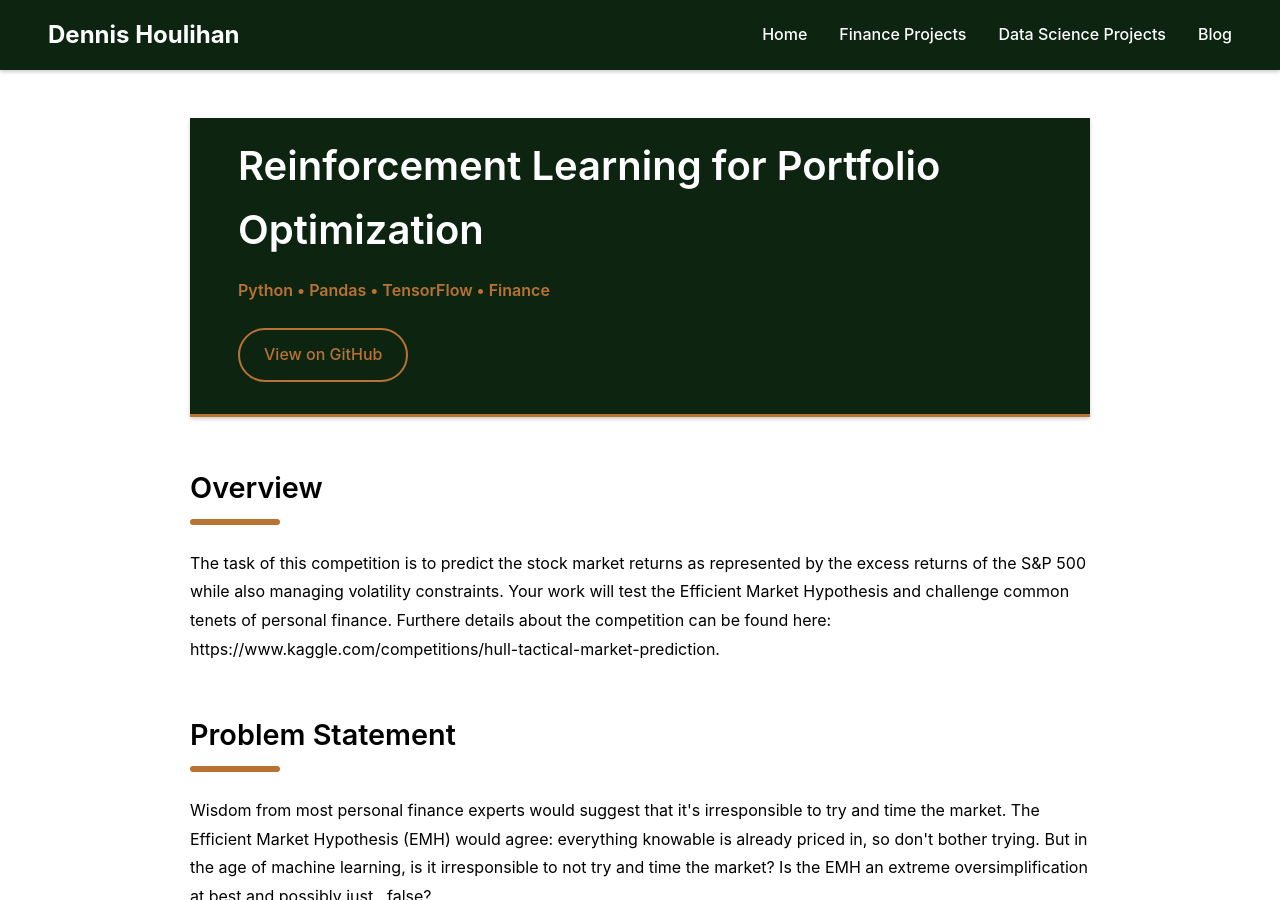
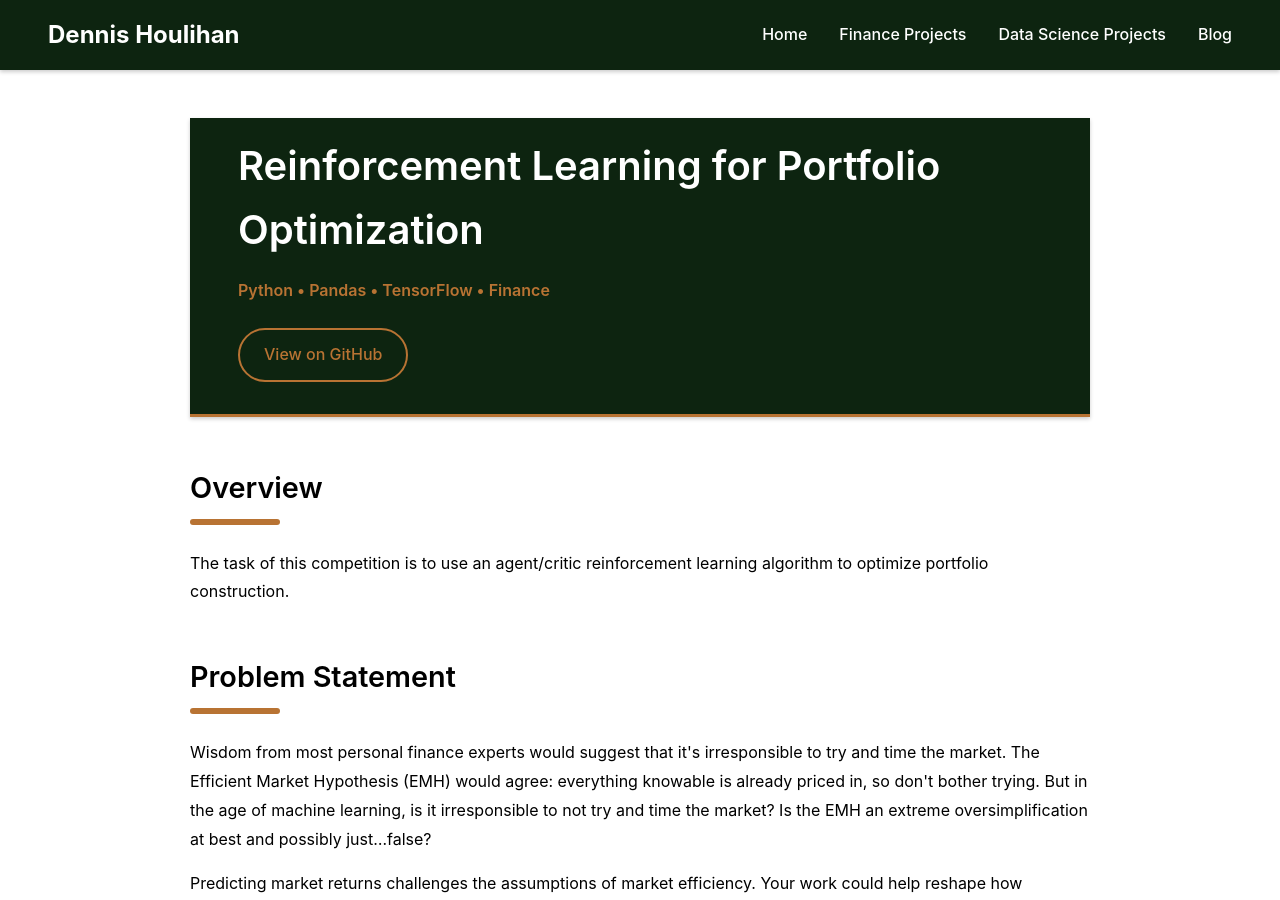
Before and after one commit to DJHoulihan/DJHoulihan.github.io, a Jekyll site: the page built from Finance Projects/portopt.html, in a window 1280 px wide and 900 px high. Built offline with Jekyll 4.4.1, drawn with Linux system fonts in a browser that asks for light colours.

Commit message:
adding link and fixing typos

```diff
--- a/Finance Projects/hull.html
+++ b/Finance Projects/hull.html
@@ -28,7 +28,7 @@ title: S&P Market Prediction
     <p>
        The task of this competition is to predict the stock market returns as represented by the excess returns of the S&P 500 while also managing
        volatility constraints. Your work will test the Efficient Market Hypothesis and challenge common tenets of personal finance. Furthere details about
-       the competition can be found <a href="https://www.kaggle.com/competitions/hull-tactical-market-prediction">here.</a>.
+       the competition can be found <a href="https://www.kaggle.com/competitions/hull-tactical-market-prediction">here</a>.
     </p>
   </section>
 
@@ -62,8 +62,8 @@ title: S&P Market Prediction
     <p>
         My approach is to use a transformer encoder neural network model with an allocation head to give values between 0, representing no leverage entered into the market,
         and 2, representing 2x leverage in the market. This model first normalizes and embeds the input features into an embedding layer. It then applies positional encoding
-        to provide the mechanism a sense of time ordering, which is then fed into the transformer encoder. More reading about the transformer encoder can be found here:
-        <a href="https://arxiv.org/abs/1706.03762">here.</a>. The transformer outputs a context matrix \(Z\) with the same dimension as the input \(X_{input}\). Each row of
+        to provide the mechanism a sense of time ordering, which is then fed into the transformer encoder. More reading about the transformer encoder can be found
+        <a href="https://arxiv.org/abs/1706.03762">here</a>. The transformer outputs a context matrix \(Z\) with the same dimension as the input \(X_{input}\). Each row of
         Z represents a different lagged set of mixed features.
     </p>
     <p>
--- a/Finance Projects/index.html
+++ b/Finance Projects/index.html
@@ -27,7 +27,7 @@ title: Finance Projects
       and poor returns.
     </p>
     <div class="project-links">
-      <a href="#" class="btn">View Project</a>
+      <a href="./portopt.html" class="btn">View Project</a>
       <a href="https://github.com/DJHoulihan/Portfolio_Optimization/tree/main" class="btn-secondary">GitHub</a>
     </div>
   </article>
--- a/Finance Projects/portopt.html
+++ b/Finance Projects/portopt.html
@@ -26,9 +26,7 @@ title: RL Portfolio Optimization
     <h2>Overview</h2>
     <div class="section-underline"></div>
     <p>
-       The task of this competition is to predict the stock market returns as represented by the excess returns of the S&P 500 while also managing
-       volatility constraints. Your work will test the Efficient Market Hypothesis and challenge common tenets of personal finance. Furthere details about
-       the competition can be found here: <link>https://www.kaggle.com/competitions/hull-tactical-market-prediction<link>.
+       The task of this competition is to use an agent/critic reinforcement learning algorithm to optimize portfolio construction.
     </p>
   </section>
 
```
